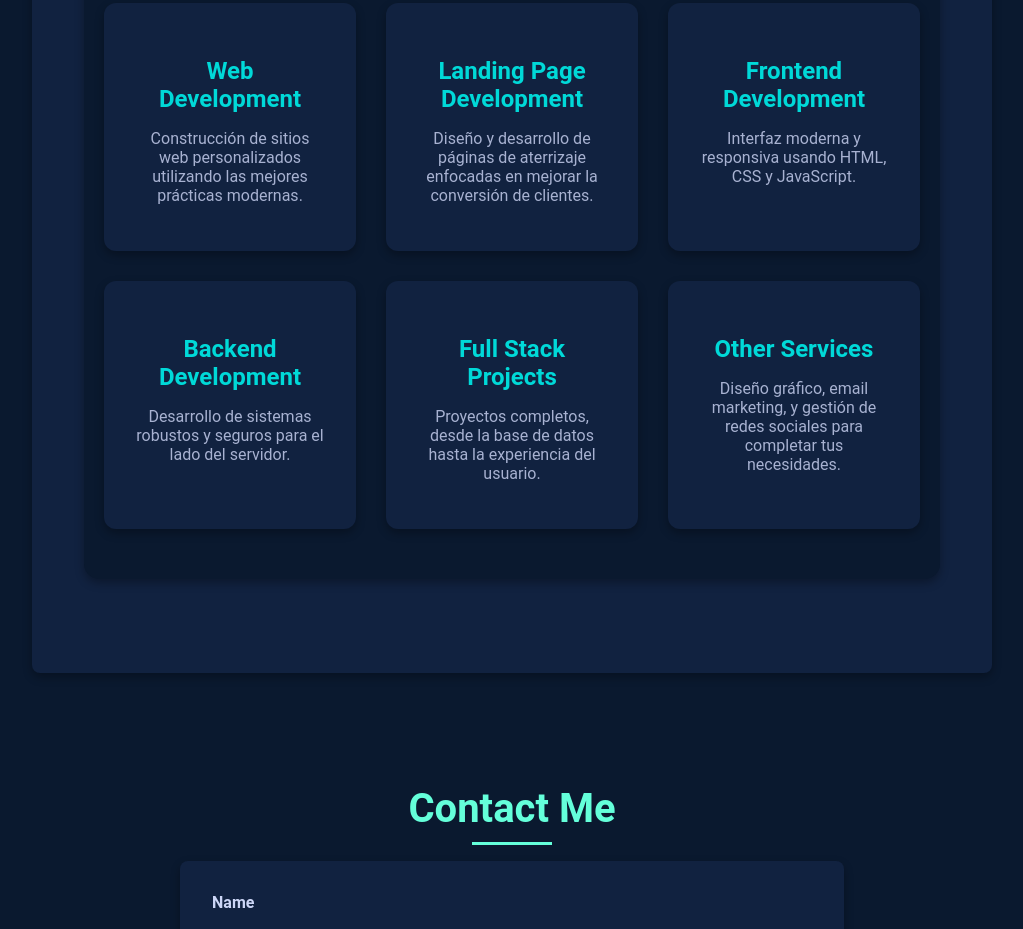
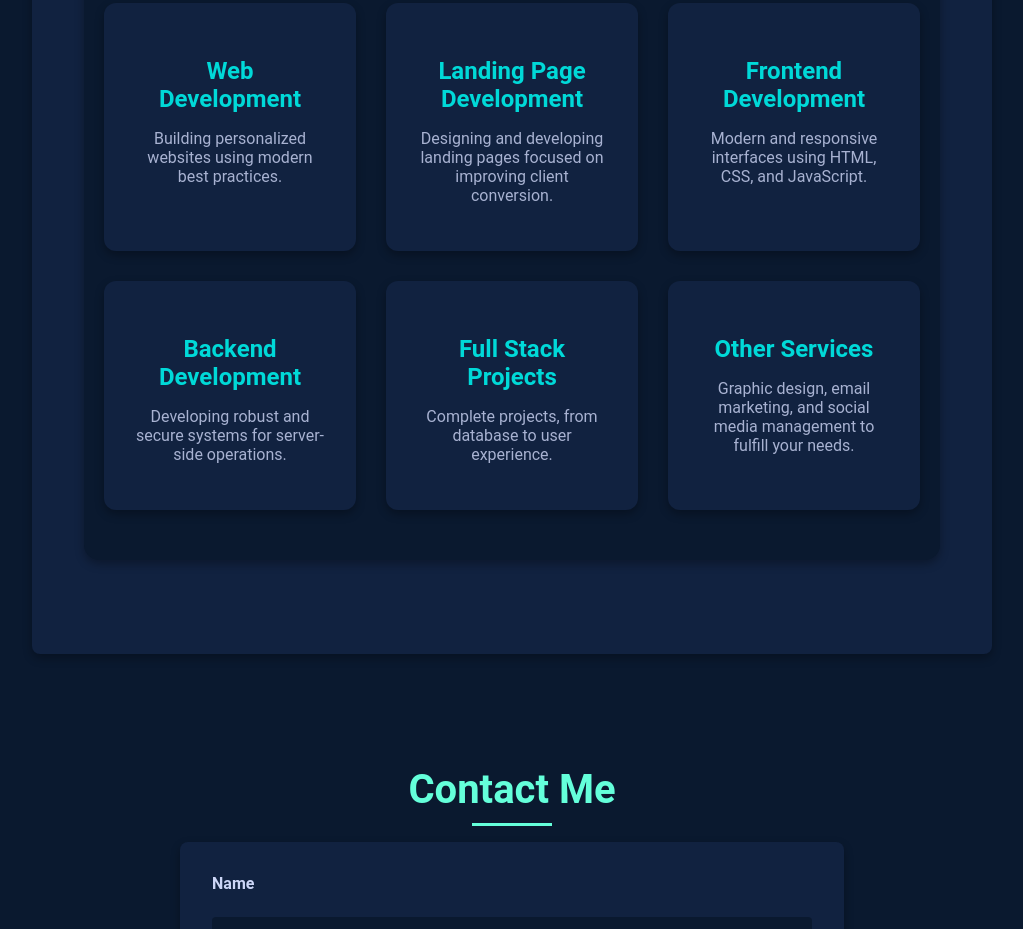
Before and after one commit to PiojitoSinfreu/mi-portafolio, a plain HTML site: page index.html in a window 1280 px wide. Shown: the part 2771-3700 px from the top of the page, without its empty margins (128-1151 px from the left). Drawn offline with Linux system fonts and the light colour scheme.

Commit message:
Update index.html

```diff
--- a/index.html
+++ b/index.html
@@ -92,27 +92,27 @@
 			<div class="service-cards">
 				<div class="service-card">
 					<h3 class="service-title service-web">Web Development</h3>
-					<p class="service-desc service-web-desc">Construcción de sitios web personalizados utilizando las mejores prácticas modernas.</p>
+					<p class="service-desc service-web-desc">Building personalized websites using modern best practices.</p>
 				</div>
 				<div class="service-card">
 					<h3 class="service-title service-landing">Landing Page Development</h3>
-					<p class="service-desc service-landing-desc">Diseño y desarrollo de páginas de aterrizaje enfocadas en mejorar la conversión de clientes.</p>
+					<p class="service-desc service-landing-desc">Designing and developing landing pages focused on improving client conversion.</p>
 				</div>
 				<div class="service-card">
 					<h3 class="service-title service-frontend">Frontend Development</h3>
-					<p class="service-desc service-frontend-desc">Interfaz moderna y responsiva usando HTML, CSS y JavaScript.</p>
+					<p class="service-desc service-frontend-desc">Modern and responsive interfaces using HTML, CSS, and JavaScript.</p>
 				</div>
 				<div class="service-card">
 					<h3 class="service-title service-backend">Backend Development</h3>
-					<p class="service-desc service-backend-desc">Desarrollo de sistemas robustos y seguros para el lado del servidor.</p>
+					<p class="service-desc service-backend-desc">Developing robust and secure systems for server-side operations.</p>
 				</div>
 				<div class="service-card">
 					<h3 class="service-title service-fullstack">Full Stack Projects</h3>
-					<p class="service-desc service-fullstack-desc">Proyectos completos, desde la base de datos hasta la experiencia del usuario.</p>
+					<p class="service-desc service-fullstack-desc">Complete projects, from database to user experience.</p>
 				</div>
 				<div class="service-card">
 					<h3 class="service-title service-other">Other Services</h3>
-					<p class="service-desc service-other-desc">Diseño gráfico, email marketing, y gestión de redes sociales para completar tus necesidades.</p>
+					<p class="service-desc service-other-desc">Graphic design, email marketing, and social media management to fulfill your needs.</p>
 				</div>
 			</div>
 		</div>
```
